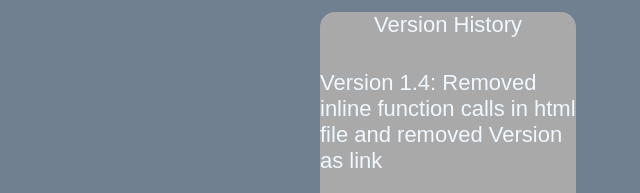
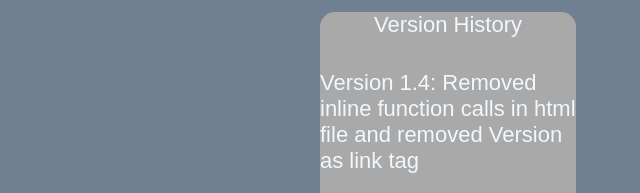
Before and after one commit to Serge-X/boxControl, a website: page dist/index.html in a window 1280 px wide. Both pictures are taken after a click on the element "Version 1.4". Shown: the part 268-461 px from the top of the page, 640-1280 px from the left. Drawn offline with Linux system fonts and the light colour scheme.

Commit message:
Version history correction again

```diff
--- a/dist/index.html
+++ b/dist/index.html
@@ -21,7 +21,7 @@
         </div>
         <div id="versionHistory">
             <p id="versionTitle">Version History</p>
-            <p>Version 1.4: Removed inline function calls in html file and removed Version as link</p>
+            <p>Version 1.4: Removed inline function calls in html file and removed Version as link tag</p>
             <p>Version 1.3: Changed clickable version history to be more like a link</p>
             <p>Version 1.2: Added responsive design and increased text time</p>
             <p>Version 1.1: Added Version history box</p>
```
